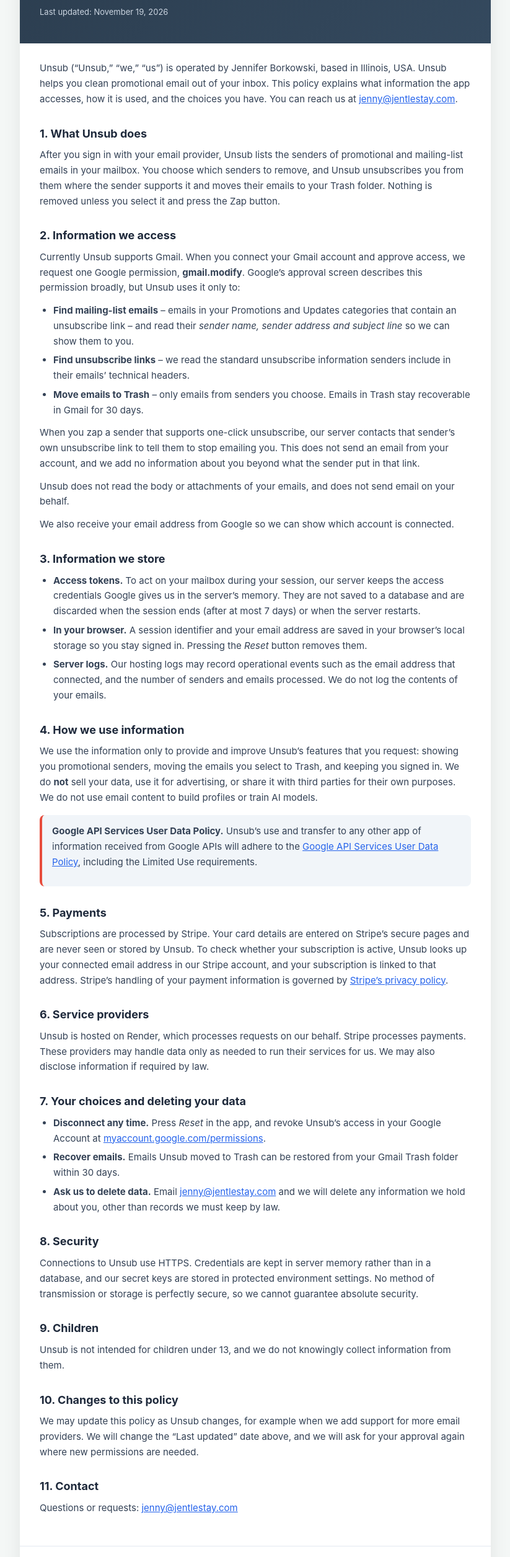
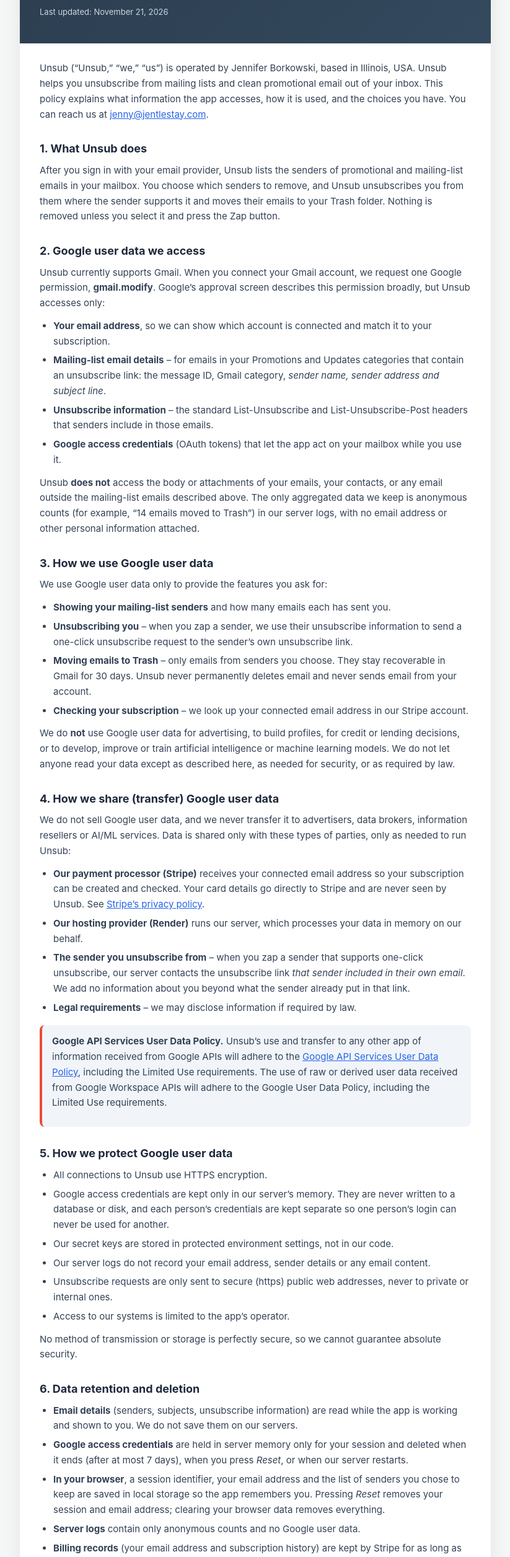
Before and after one commit to JennyBork/unsub-app, a website: page privacy.html in a window 1280 px wide. Shown: the part 90-2602 px from the top of the page at 62% size, without its empty margins (228-1051 px from the left). Drawn offline with Linux system fonts and the light colour scheme.

Commit message:
Google checklist: reviewer access code, privacy policy

```diff
--- a/privacy.html
+++ b/privacy.html
@@ -27,54 +27,73 @@ footer { padding: 18px 32px; border-top: 1px solid #e2e8f0; font-size: 13px; col
 <div class="wrap">
   <header>
     <h1>🧼 Unsub – Privacy Policy</h1>
-    <p>Last updated: November 19, 2026</p>
+    <p>Last updated: November 21, 2026</p>
   </header>
   <main>
-    <p>Unsub (“Unsub,” “we,” “us”) is operated by Jennifer Borkowski, based in Illinois, USA. Unsub helps you clean promotional email out of your inbox. This policy explains what information the app accesses, how it is used, and the choices you have. You can reach us at <a href="mailto:jenny@jentlestay.com">jenny@jentlestay.com</a>.</p>
+    <p>Unsub (“Unsub,” “we,” “us”) is operated by Jennifer Borkowski, based in Illinois, USA. Unsub helps you unsubscribe from mailing lists and clean promotional email out of your inbox. This policy explains what information the app accesses, how it is used, and the choices you have. You can reach us at <a href="mailto:jenny@jentlestay.com">jenny@jentlestay.com</a>.</p>
 
     <h2>1. What Unsub does</h2>
     <p>After you sign in with your email provider, Unsub lists the senders of promotional and mailing-list emails in your mailbox. You choose which senders to remove, and Unsub unsubscribes you from them where the sender supports it and moves their emails to your Trash folder. Nothing is removed unless you select it and press the Zap button.</p>
 
-    <h2>2. Information we access</h2>
-    <p>Currently Unsub supports Gmail. When you connect your Gmail account and approve access, we request one Google permission, <strong>gmail.modify</strong>. Google’s approval screen describes this permission broadly, but Unsub uses it only to:</p>
+    <h2>2. Google user data we access</h2>
+    <p>Unsub currently supports Gmail. When you connect your Gmail account, we request one Google permission, <strong>gmail.modify</strong>. Google’s approval screen describes this permission broadly, but Unsub accesses only:</p>
     <ul>
-      <li><strong>Find mailing-list emails</strong> – emails in your Promotions and Updates categories that contain an unsubscribe link – and read their <em>sender name, sender address and subject line</em> so we can show them to you.</li>
-      <li><strong>Find unsubscribe links</strong> – we read the standard unsubscribe information senders include in their emails’ technical headers.</li>
-      <li><strong>Move emails to Trash</strong> – only emails from senders you choose. Emails in Trash stay recoverable in Gmail for 30 days.</li>
+      <li><strong>Your email address</strong>, so we can show which account is connected and match it to your subscription.</li>
+      <li><strong>Mailing-list email details</strong> – for emails in your Promotions and Updates categories that contain an unsubscribe link: the message ID, Gmail category, <em>sender name, sender address and subject line</em>.</li>
+      <li><strong>Unsubscribe information</strong> – the standard List-Unsubscribe and List-Unsubscribe-Post headers that senders include in those emails.</li>
+      <li><strong>Google access credentials</strong> (OAuth tokens) that let the app act on your mailbox while you use it.</li>
     </ul>
-    <p>When you zap a sender that supports one-click unsubscribe, our server contacts that sender’s own unsubscribe link to tell them to stop emailing you. This does not send an email from your account, and we add no information about you beyond what the sender put in that link.</p>
-    <p>Unsub does not read the body or attachments of your emails, and does not send email on your behalf.</p>
-    <p>We also receive your email address from Google so we can show which account is connected.</p>
+    <p>Unsub <strong>does not</strong> access the body or attachments of your emails, your contacts, or any email outside the mailing-list emails described above. The only aggregated data we keep is anonymous counts (for example, “14 emails moved to Trash”) in our server logs, with no email address or other personal information attached.</p>
 
-    <h2>3. Information we store</h2>
+    <h2>3. How we use Google user data</h2>
+    <p>We use Google user data only to provide the features you ask for:</p>
     <ul>
-      <li><strong>Access tokens.</strong> To act on your mailbox during your session, our server keeps the access credentials Google gives us in the server’s memory. They are not saved to a database and are discarded when the session ends (after at most 7 days) or when the server restarts.</li>
-      <li><strong>In your browser.</strong> A session identifier and your email address are saved in your browser’s local storage so you stay signed in. Pressing the <em>Reset</em> button removes them.</li>
-      <li><strong>Server logs.</strong> Our hosting logs may record operational events such as the email address that connected, and the number of senders and emails processed. We do not log the contents of your emails.</li>
+      <li><strong>Showing your mailing-list senders</strong> and how many emails each has sent you.</li>
+      <li><strong>Unsubscribing you</strong> – when you zap a sender, we use their unsubscribe information to send a one-click unsubscribe request to the sender’s own unsubscribe link.</li>
+      <li><strong>Moving emails to Trash</strong> – only emails from senders you choose. They stay recoverable in Gmail for 30 days. Unsub never permanently deletes email and never sends email from your account.</li>
+      <li><strong>Checking your subscription</strong> – we look up your connected email address in our Stripe account.</li>
+    </ul>
+    <p>We do <strong>not</strong> use Google user data for advertising, to build profiles, for credit or lending decisions, or to develop, improve or train artificial intelligence or machine learning models. We do not let anyone read your data except as described here, as needed for security, or as required by law.</p>
+
+    <h2>4. How we share (transfer) Google user data</h2>
+    <p>We do not sell Google user data, and we never transfer it to advertisers, data brokers, information resellers or AI/ML services. Data is shared only with these types of parties, only as needed to run Unsub:</p>
+    <ul>
+      <li><strong>Our payment processor (Stripe)</strong> receives your connected email address so your subscription can be created and checked. Your card details go directly to Stripe and are never seen by Unsub. See <a href="https://stripe.com/privacy" target="_blank" rel="noopener">Stripe’s privacy policy</a>.</li>
+      <li><strong>Our hosting provider (Render)</strong> runs our server, which processes your data in memory on our behalf.</li>
+      <li><strong>The sender you unsubscribe from</strong> – when you zap a sender that supports one-click unsubscribe, our server contacts the unsubscribe link <em>that sender included in their own email</em>. We add no information about you beyond what the sender already put in that link.</li>
+      <li><strong>Legal requirements</strong> – we may disclose information if required by law.</li>
     </ul>
 
-    <h2>4. How we use information</h2>
-    <p>We use the information only to provide and improve Unsub’s features that you request: showing you promotional senders, moving the emails you select to Trash, and keeping you signed in. We do <strong>not</strong> sell your data, use it for advertising, or share it with third parties for their own purposes. We do not use email content to build profiles or train AI models.</p>
-
     <div class="callout">
-      <p><strong>Google API Services User Data Policy.</strong> Unsub’s use and transfer to any other app of information received from Google APIs will adhere to the <a href="https://developers.google.com/terms/api-services-user-data-policy#additional_requirements_for_specific_api_scopes" target="_blank" rel="noopener">Google API Services User Data Policy</a>, including the Limited Use requirements.</p>
+      <p><strong>Google API Services User Data Policy.</strong> Unsub’s use and transfer to any other app of information received from Google APIs will adhere to the <a href="https://developers.google.com/terms/api-services-user-data-policy#additional_requirements_for_specific_api_scopes" target="_blank" rel="noopener">Google API Services User Data Policy</a>, including the Limited Use requirements. The use of raw or derived user data received from Google Workspace APIs will adhere to the Google User Data Policy, including the Limited Use requirements.</p>
     </div>
 
-    <h2>5. Payments</h2>
-    <p>Subscriptions are processed by Stripe. Your card details are entered on Stripe’s secure pages and are never seen or stored by Unsub. To check whether your subscription is active, Unsub looks up your connected email address in our Stripe account, and your subscription is linked to that address. Stripe’s handling of your payment information is governed by <a href="https://stripe.com/privacy" target="_blank" rel="noopener">Stripe’s privacy policy</a>.</p>
+    <h2>5. How we protect Google user data</h2>
+    <ul>
+      <li>All connections to Unsub use HTTPS encryption.</li>
+      <li>Google access credentials are kept only in our server’s memory. They are never written to a database or disk, and each person’s credentials are kept separate so one person’s login can never be used for another.</li>
+      <li>Our secret keys are stored in protected environment settings, not in our code.</li>
+      <li>Our server logs do not record your email address, sender details or any email content.</li>
+      <li>Unsubscribe requests are only sent to secure (https) public web addresses, never to private or internal ones.</li>
+      <li>Access to our systems is limited to the app’s operator.</li>
+    </ul>
+    <p>No method of transmission or storage is perfectly secure, so we cannot guarantee absolute security.</p>
 
-    <h2>6. Service providers</h2>
-    <p>Unsub is hosted on Render, which processes requests on our behalf. Stripe processes payments. These providers may handle data only as needed to run their services for us. We may also disclose information if required by law.</p>
+    <h2>6. Data retention and deletion</h2>
+    <ul>
+      <li><strong>Email details</strong> (senders, subjects, unsubscribe information) are read while the app is working and shown to you. We do not save them on our servers.</li>
+      <li><strong>Google access credentials</strong> are held in server memory only for your session and deleted when it ends (after at most 7 days), when you press <em>Reset</em>, or when our server restarts.</li>
+      <li><strong>In your browser</strong>, a session identifier, your email address and the list of senders you chose to keep are saved in local storage so the app remembers you. Pressing <em>Reset</em> removes your session and email address; clearing your browser data removes everything.</li>
+      <li><strong>Server logs</strong> contain only anonymous counts and no Google user data.</li>
+      <li><strong>Billing records</strong> (your email address and subscription history) are kept by Stripe for as long as needed for billing, tax and legal purposes.</li>
+    </ul>
+    <p><strong>To delete your data:</strong> press <em>Reset</em> in the app and revoke Unsub’s access in your Google Account at <a href="https://myaccount.google.com/permissions" target="_blank" rel="noopener">myaccount.google.com/permissions</a>. Revoking access immediately stops Unsub from reaching your mailbox. To delete your billing record, email <a href="mailto:jenny@jentlestay.com">jenny@jentlestay.com</a> and we will delete what we hold about you within 30 days, other than records we must keep by law.</p>
 
-    <h2>7. Your choices and deleting your data</h2>
-    <ul>
-      <li><strong>Disconnect any time.</strong> Press <em>Reset</em> in the app, and revoke Unsub’s access in your Google Account at <a href="https://myaccount.google.com/permissions" target="_blank" rel="noopener">myaccount.google.com/permissions</a>.</li>
-      <li><strong>Recover emails.</strong> Emails Unsub moved to Trash can be restored from your Gmail Trash folder within 30 days.</li>
-      <li><strong>Ask us to delete data.</strong> Email <a href="mailto:jenny@jentlestay.com">jenny@jentlestay.com</a> and we will delete any information we hold about you, other than records we must keep by law.</li>
-    </ul>
+    <h2>7. Your emails stay recoverable</h2>
+    <p>Emails Unsub moves to Trash can be restored from your Gmail Trash folder within 30 days.</p>
 
-    <h2>8. Security</h2>
-    <p>Connections to Unsub use HTTPS. Credentials are kept in server memory rather than in a database, and our secret keys are stored in protected environment settings. No method of transmission or storage is perfectly secure, so we cannot guarantee absolute security.</p>
+    <h2>8. Payments</h2>
+    <p>Subscriptions are processed by Stripe. Your card details are entered on Stripe’s secure pages and are never seen or stored by Unsub. Your subscription is linked to your connected email address.</p>
 
     <h2>9. Children</h2>
     <p>Unsub is not intended for children under 13, and we do not knowingly collect information from them.</p>
```
Also changed, not shown: index.html (+43 -0 lines), server.js (+49 -8 lines).
